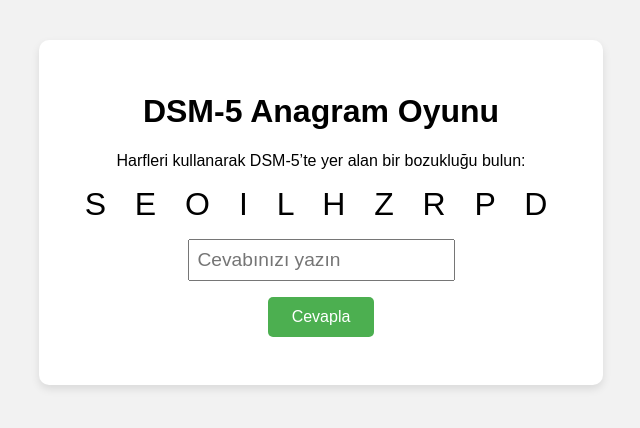
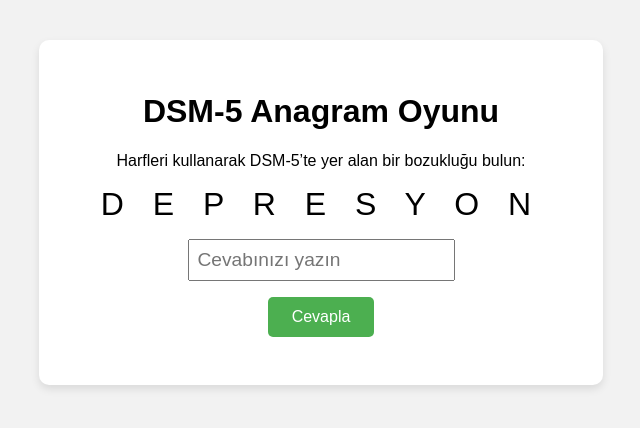
Before and after one commit to NedirOtizm/dsm5-anagram-game, a plain HTML site: page index.html in a window 1280 px wide. Shown: the whole page, without its empty margins (319-959 px from the left). Drawn offline with Linux system fonts and the light colour scheme.

Commit message:
ilk anagram oyunu eklendi

```diff
--- a/index.html
+++ b/index.html
@@ -48,7 +48,7 @@
   <div class="container">
     <h1>DSM-5 Anagram Oyunu</h1>
     <p>Harfleri kullanarak DSM-5’te yer alan bir bozukluğu bulun:</p>
-    <div class="letters">S E O I L H Z R P D</div>
+    <div class="letters">D E P R E S Y O N</div>
     <input type="text" id="answer" placeholder="Cevabınızı yazın" />
     <br />
     <button onclick="checkAnswer()">Cevapla</button>
```
